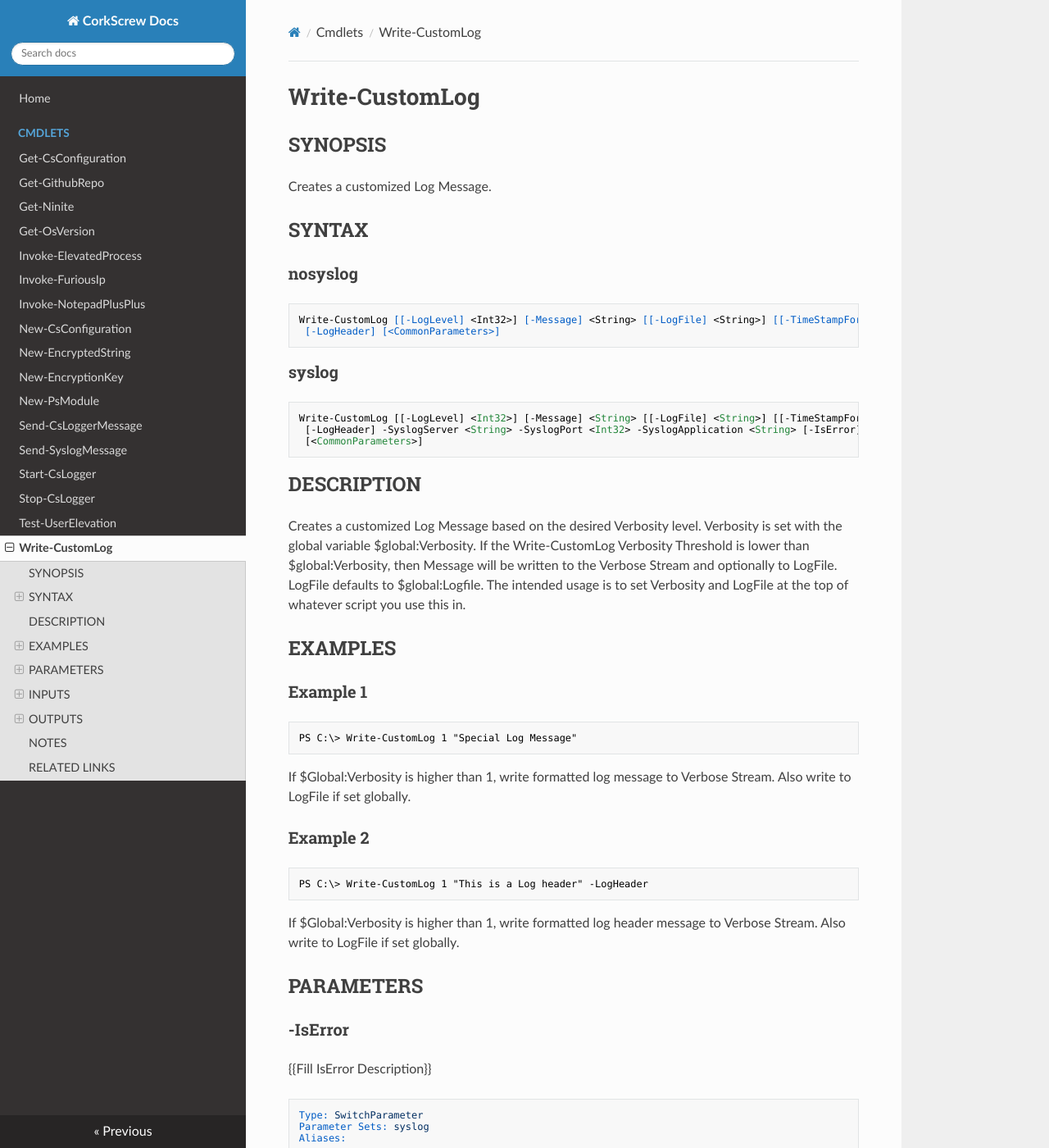
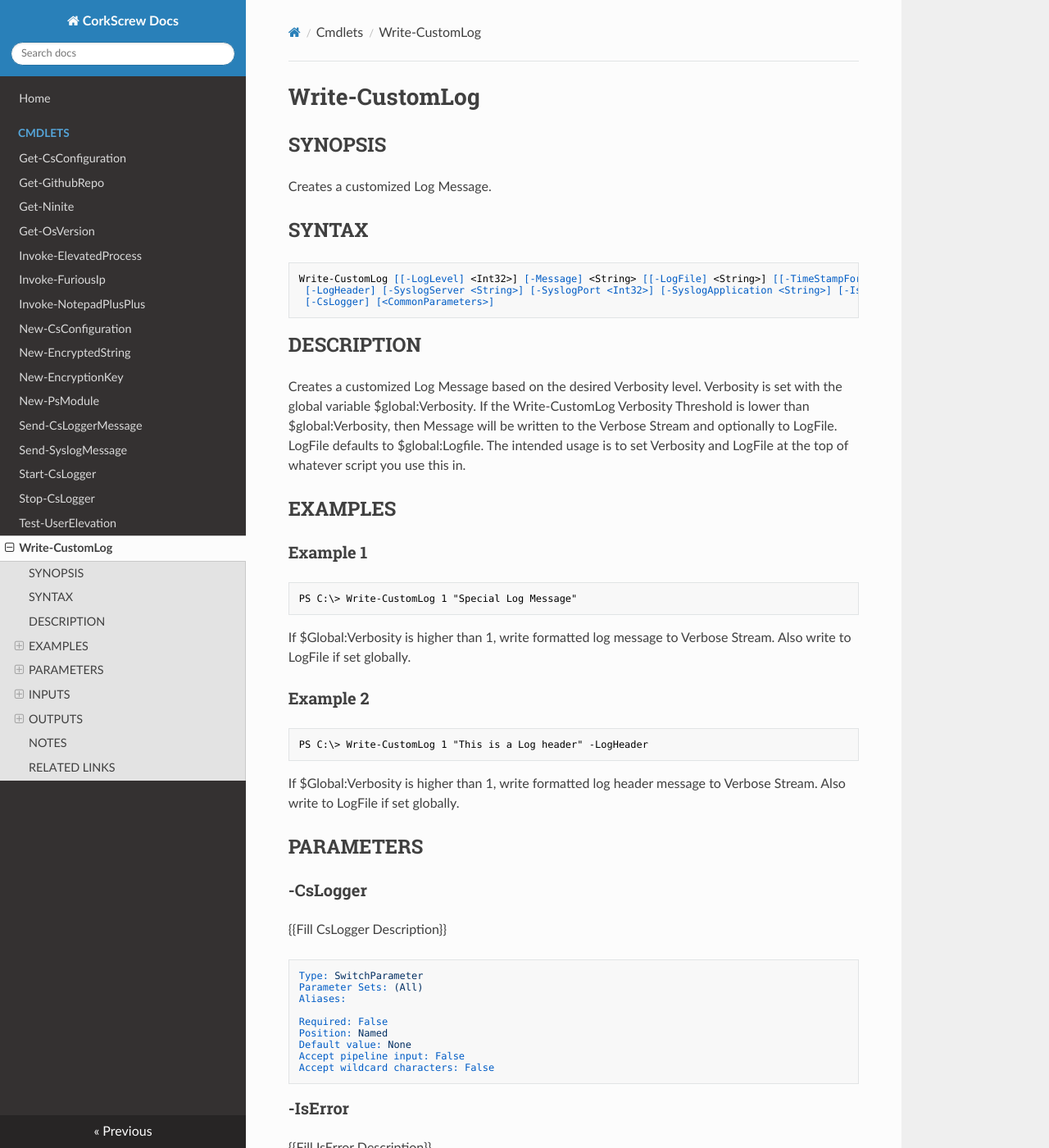
Before and after one commit to LockstepGroup/CorkScrew, an MkDocs documentation site: the page built from docs/cmdlets/Write-CustomLog.md, in a window 1280 px wide and 1400 px high. Shown: the whole window at 82% size. Built offline with MkDocs 1.6.1, drawn with Linux system fonts in a browser that asks for light colours; nearby versions of some CDN libraries; old or Windows-style settings are respelled for this version of MkDocs; some of the changed text lies outside the part shown.

````diff
--- a/docs/cmdlets/Write-CustomLog.md
+++ b/docs/cmdlets/Write-CustomLog.md
@@ -12,17 +12,10 @@ Creates a customized Log Message.
 
 ## SYNTAX
 
-### nosyslog
 ```
 Write-CustomLog [[-LogLevel] <Int32>] [-Message] <String> [[-LogFile] <String>] [[-TimeStampFormat] <String>]
- [-LogHeader] [<CommonParameters>]
-```
-
-### syslog
-```
-Write-CustomLog [[-LogLevel] <Int32>] [-Message] <String> [[-LogFile] <String>] [[-TimeStampFormat] <String>]
- [-LogHeader] -SyslogServer <String> -SyslogPort <Int32> -SyslogApplication <String> [-IsError]
- [<CommonParameters>]
+ [-LogHeader] [-SyslogServer <String>] [-SyslogPort <Int32>] [-SyslogApplication <String>] [-IsError]
+ [-CsLogger] [<CommonParameters>]
 ```
 
 ## DESCRIPTION
@@ -48,12 +41,27 @@ If $Global:Verbosity is higher than 1, write formatted log header message to Ver
 
 ## PARAMETERS
 
+### -CsLogger
+{{Fill CsLogger Description}}
+
+```yaml
+Type: SwitchParameter
+Parameter Sets: (All)
+Aliases:
+
+Required: False
+Position: Named
+Default value: None
+Accept pipeline input: False
+Accept wildcard characters: False
+```
+
 ### -IsError
 {{Fill IsError Description}}
 
 ```yaml
 Type: SwitchParameter
-Parameter Sets: syslog
+Parameter Sets: (All)
 Aliases:
 
 Required: False
@@ -128,10 +136,10 @@ Accept wildcard characters: False
 
 ```yaml
 Type: String
-Parameter Sets: syslog
+Parameter Sets: (All)
 Aliases:
 
-Required: True
+Required: False
 Position: Named
 Default value: None
 Accept pipeline input: False
@@ -143,10 +151,10 @@ Accept wildcard characters: False
 
 ```yaml
 Type: Int32
-Parameter Sets: syslog
+Parameter Sets: (All)
 Aliases:
 
-Required: True
+Required: False
 Position: Named
 Default value: None
 Accept pipeline input: False
@@ -158,10 +166,10 @@ Accept wildcard characters: False
 
 ```yaml
 Type: String
-Parameter Sets: syslog
+Parameter Sets: (All)
 Aliases:
 
-Required: True
+Required: False
 Position: Named
 Default value: None
 Accept pipeline input: False
@@ -184,8 +192,7 @@ Accept wildcard characters: False
 ```
 
 ### CommonParameters
-This cmdlet supports the common parameters: -Debug, -ErrorAction, -ErrorVariable, -InformationAction, -InformationVariable, -OutVariable, -OutBuffer, -PipelineVariable, -Verbose, -WarningAction, and -WarningVariable.
-For more information, see about_CommonParameters (http://go.microsoft.com/fwlink/?LinkID=113216).
+This cmdlet supports the common parameters: -Debug, -ErrorAction, -ErrorVariable, -InformationAction, -InformationVariable, -OutVariable, -OutBuffer, -PipelineVariable, -Verbose, -WarningAction, and -WarningVariable. For more information, see about_CommonParameters (http://go.microsoft.com/fwlink/?LinkID=113216).
 
 ## INPUTS
 
````
Also changed, not shown: docs/cmdlets/Send-CsLoggerMessage.md (added, +118 -0 lines), docs/cmdlets/Start-CsLogger.md (added, +106 -0 lines), docs/cmdlets/Stop-CsLogger.md (added, +53 -0 lines), 1 other file.
